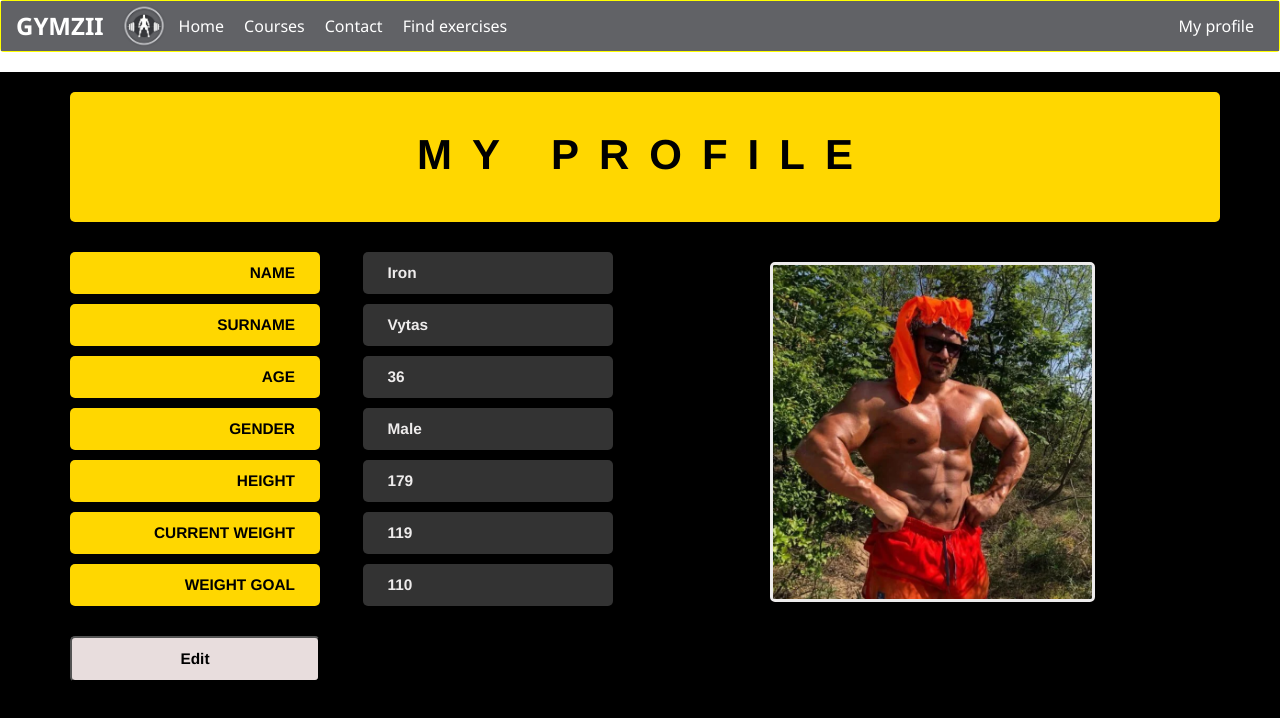
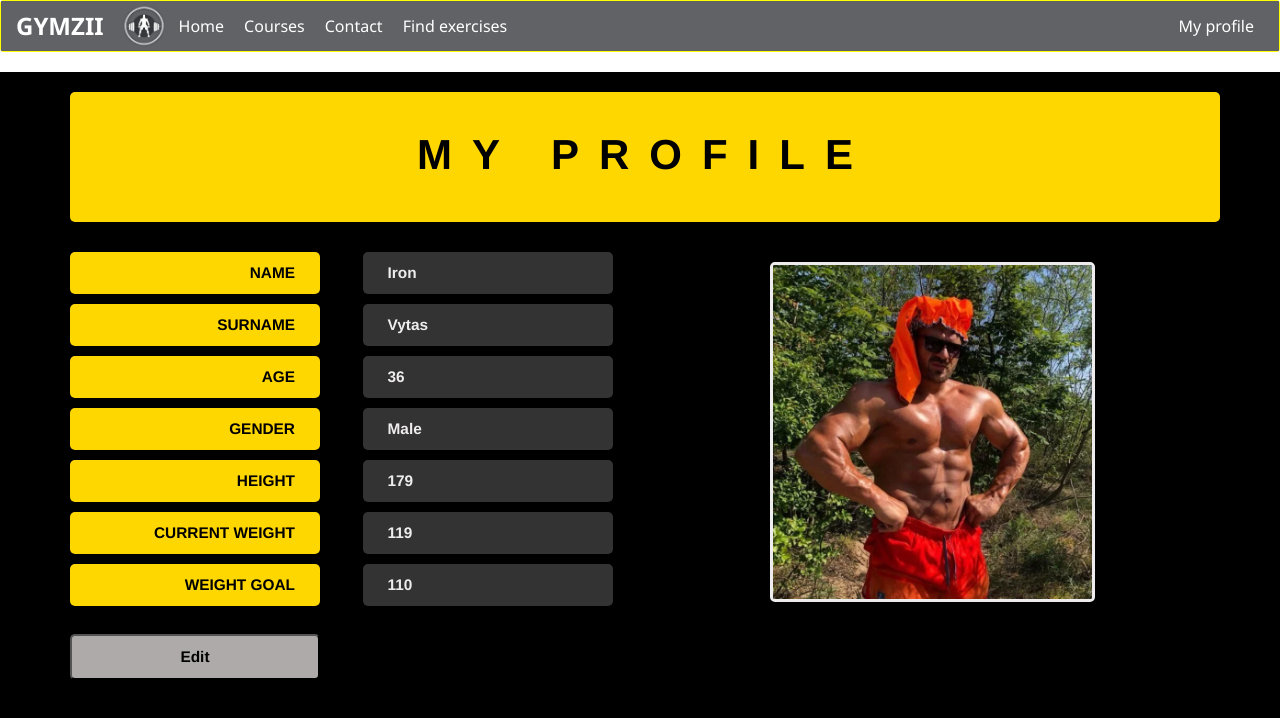
Before and after one commit to gedmantassil/gym-webapp, an Angular app: page /profile in a window 1280 px wide. In both pictures the pointer is over the button "Edit". Shown: the top 718 px of the page. Built offline with nearby package versions, Linux system fonts and the light colour scheme.

Commit message:
interactive_buttons
PROFILE interactive edit button

```diff
--- a/src/app/profile/profile.component.css
+++ b/src/app/profile/profile.component.css
@@ -61,7 +61,16 @@
     border-radius: 5px; /* rounded corners */
     box-shadow: 0 4px 8px rgba(0, 0, 0, 0.5); /* subtle shadow for depth */
     width: 250px; /* set a fixed width for the box */
+    transition: all 0.3s ease;
+
   }
+  .button:hover,
+  .button:focus {
+    background-color: #aeaaaa; /* a lighter yellow for hover state */
+    box-shadow: 0 5px 15px rgba(0, 0, 0, 0.4); /* more pronounced shadow on hover for a 'lifting' effect */
+    transform: translateY(-2px); /* slight raise effect on hover */
+  }
+
   .col-md-6 {
     display: flex; /* Use flexbox */
     flex-direction: column; /* Align children in a column */
```
